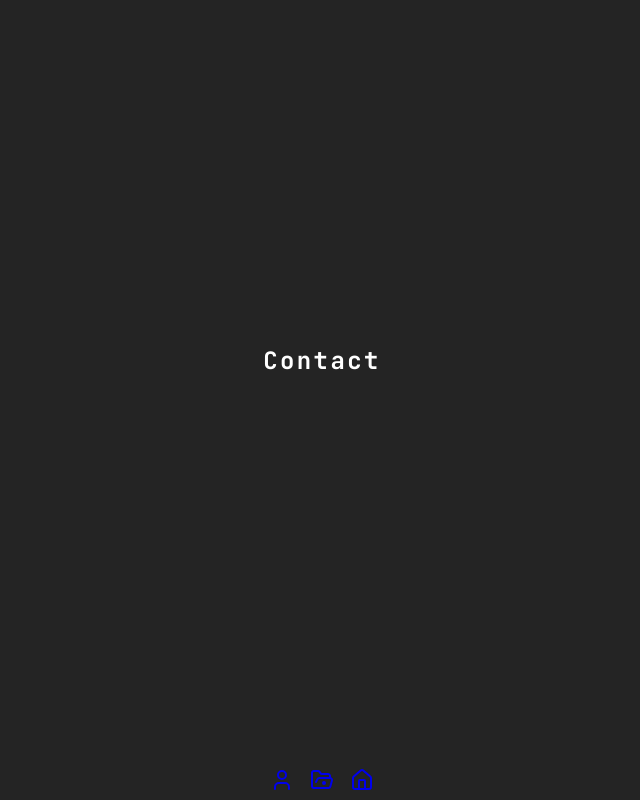
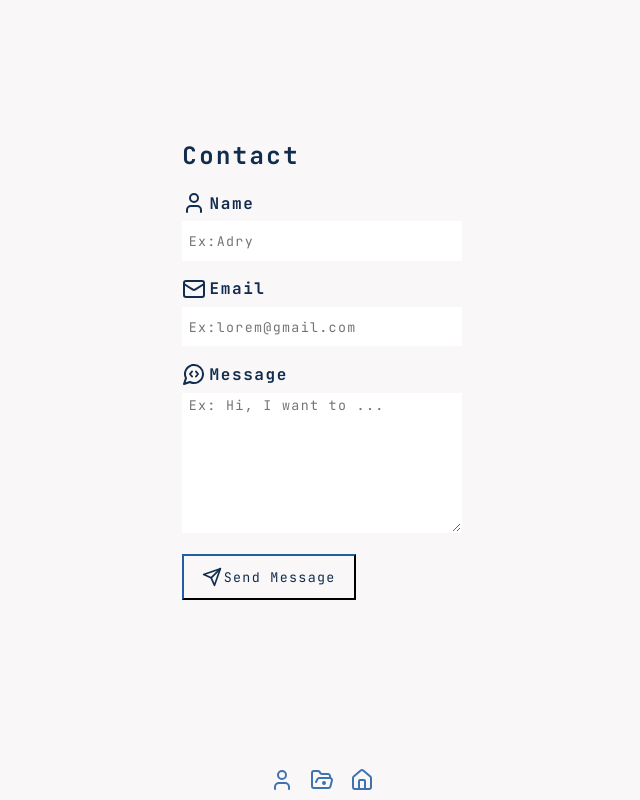
Before and after one commit to Adrydevmateo/website, a React (Vite) app: page /contact in a window 1280 px wide. Shown: the whole page, without its empty margins (318-958 px from the left). Built offline with nearby package versions, Linux system fonts and the light colour scheme.

Commit message:
Adding style

```diff
--- a/src/components/skills/Skills.style.css
+++ b/src/components/skills/Skills.style.css
@@ -7,7 +7,11 @@
 .skills-component .mobile-link {}
 
 .skills-component .desktop-link {
- border: 1px solid blue;
+ border: 1px solid var(--flat-blue);
  padding: .2em;
  text-decoration: none;
 }
+
+.skills-component .desktop-link:hover {
+ border: 1px solid var(--blue-zodiac);
+}
--- a/src/index.css
+++ b/src/index.css
@@ -1,8 +1,14 @@
 @import url('https://fonts.googleapis.com/css2?family=JetBrains+Mono:ital,wght@0,100..800;1,100..800&family=Noto+Sans:ital,wght@0,100..900;1,100..900&display=swap');
 
 :root {
- --color-primary: #242424;
- --color-secondary: #ffffff;
+ --color-primary: var(--desert-storm);
+ --color-secondary: var(--blue-zodiac);
+
+ --desert-storm: #F9F7F7;
+ --link-water: #8796b1;
+ --flat-blue: #3F72AF;
+ --blue-zodiac: #112D4E;
+ --dark: #222831;
 }
 
 /* width */
@@ -46,8 +52,22 @@
  margin: 0;
 }
 
+h3 {
+ color: var(--flat-blue);
+}
+
 p {
  line-height: 1.6em
+}
+
+a {
+ color: var(--flat-blue);
+ text-decoration: none;
+ transition: color .2s ease;
+}
+
+a:hover {
+ color: var(--blue-zodiac);
 }
 
 .primary-button {
--- a/src/pages/contact/Contact.page.tsx
+++ b/src/pages/contact/Contact.page.tsx
@@ -1,3 +1,4 @@
+import { Mail as MailIcon, Send as SendIcon, User as UserIcon, MessageCircleCode as MessageCircleCodeIcon } from 'lucide-react'
 import './Contact.style.css'
 import BaseLayout from '@layouts/Base.layout'
 
@@ -6,6 +7,33 @@
   <BaseLayout>
    <div id="contact-page">
     <h2>Contact</h2>
+    <form>
+     <div className="name-box">
+      <label htmlFor="name">
+       <UserIcon />
+       <strong>Name</strong>
+      </label>
+      <input type="text" name="name" id="name" placeholder='Ex:Adry' />
+     </div>
+     <div className="email-box">
+      <label htmlFor="email">
+       <MailIcon />
+       <strong>Email</strong>
+      </label>
+      <input type="email" name="email" id="email" placeholder='Ex:lorem@gmail.com' />
+     </div>
+     <div className='message-box'>
+      <label htmlFor="message">
+       <MessageCircleCodeIcon />
+       <strong>Message</strong>
+      </label>
+      <textarea name="message" id="message" placeholder='Ex: Hi, I want to ...'></textarea>
+     </div>
+     <button type="submit">
+      <SendIcon width={20} height={20} />
+      <span>Send Message</span>
+     </button>
+    </form>
    </div>
   </BaseLayout>
  )
--- a/src/pages/contact/Contact.style.css
+++ b/src/pages/contact/Contact.style.css
@@ -0,0 +1,77 @@
+#contact-page {}
+
+#contact-page h2 {}
+
+#contact-page form {
+ display: grid;
+ gap: 1em;
+}
+
+#contact-page form label {
+ display: flex;
+ align-items: center;
+ gap: .2em;
+ margin-bottom: .4em;
+}
+
+#contact-page .name-box:has(input:focus) label,
+#contact-page .email-box:has(input:focus) label,
+#contact-page .message-box:has(textarea:focus) label {
+ color: var(--flat-blue);
+}
+
+#contact-page form label strong {}
+
+#contact-page form input {
+ outline: none;
+ padding: .2em .4em;
+ border-width: 1px;
+ border-style: solid;
+ border-color: transparent;
+ height: 2.4em;
+ width: 20em;
+ color: var(--blue-zodiac);
+}
+
+#contact-page form input:focus {
+ border-color: var(--flat-blue);
+}
+
+#contact-page form .message-box {}
+
+#contact-page form .message-box label {}
+
+#contact-page form .message-box textarea {
+ outline: none;
+ padding: .2em .4em;
+ width: 20em;
+ border-width: 1px;
+ border-style: solid;
+ border-color: transparent;
+ min-height: 10em;
+ color: var(--blue-zodiac);
+}
+
+#contact-page form .message-box textarea:focus {
+ border-color: var(--flat-blue);
+}
+
+#contact-page form button {
+ cursor: pointer;
+ display: flex;
+ align-items: center;
+ justify-content: center;
+ gap: .1em;
+ padding: .8em .8em;
+ width: 13em;
+ color: var(--blue-zodiac);
+ border-color: var(--blue-zodiac);
+ background-color: transparent;
+}
+
+#contact-page form button:hover {
+ color: var(--flat-blue);
+ border-color: var(--flat-blue);
+ /* --flat-blue: #3F72AF;
+ --blue-zodiac: #112D4E; */
+}
--- a/src/pages/home/Home.page.tsx
+++ b/src/pages/home/Home.page.tsx
@@ -53,7 +53,7 @@
    <div className='hero'>
     <img src="https://images.unsplash.com/photo-1715987587174-b8be6a743337?q=80&w=1032&auto=format&fit=crop&ixlib=rb-4.0.3&ixid=M3wxMjA3fDB8MHxwaG90by1wYWdlfHx8fGVufDB8fHx8fA%3D%3D" alt="" width={200} height={200} />
     <div className='content'>
-     <h2>Adry Dev</h2>
+     <h1>Adry Dev</h1>
      <h3>Web Developer</h3>
      <SocialMedia />
     </div>
--- a/src/pages/home/Home.style.css
+++ b/src/pages/home/Home.style.css
@@ -20,7 +20,7 @@
  place-content: end;
 }
 
-.desktop .hero .content h2 {
+.desktop .hero .content h1 {
  margin: 0;
  word-spacing: -.4em;
 }
--- a/src/pages/projects/Projects.style.css
+++ b/src/pages/projects/Projects.style.css
@@ -10,7 +10,7 @@
 }
 
 #projects-page ul li {
- border: 1px solid blue;
+ border: 1px solid var(--flat-blue);
  padding: 1em;
 }
 
@@ -18,6 +18,7 @@
 
 #projects-page ul li .row-1 p {
  margin: 0;
+ color: var(--link-water);
 }
 
 #projects-page ul li .row-2 {}
```
Also changed, not shown: src/components/social-media/Social-Media.component.tsx (+1 -1 lines).
